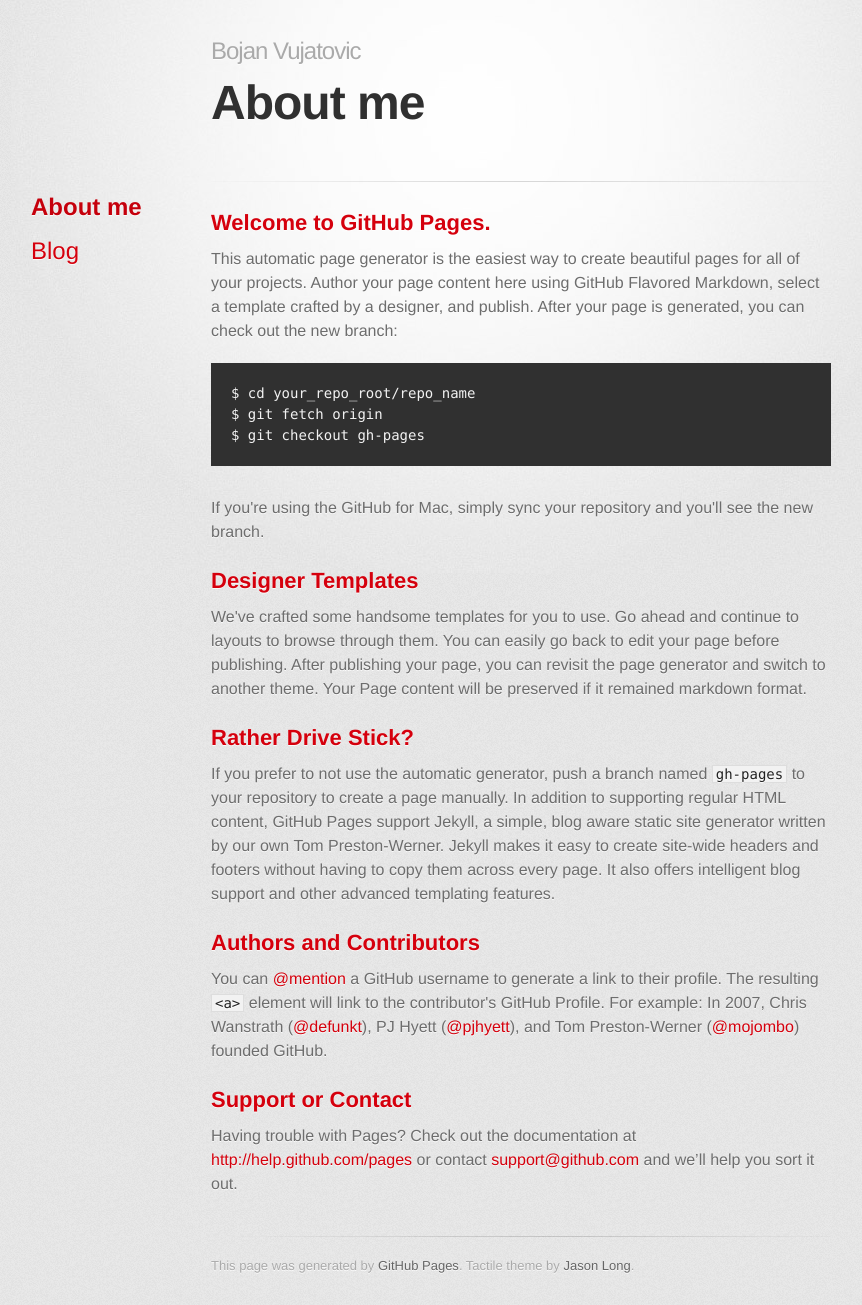
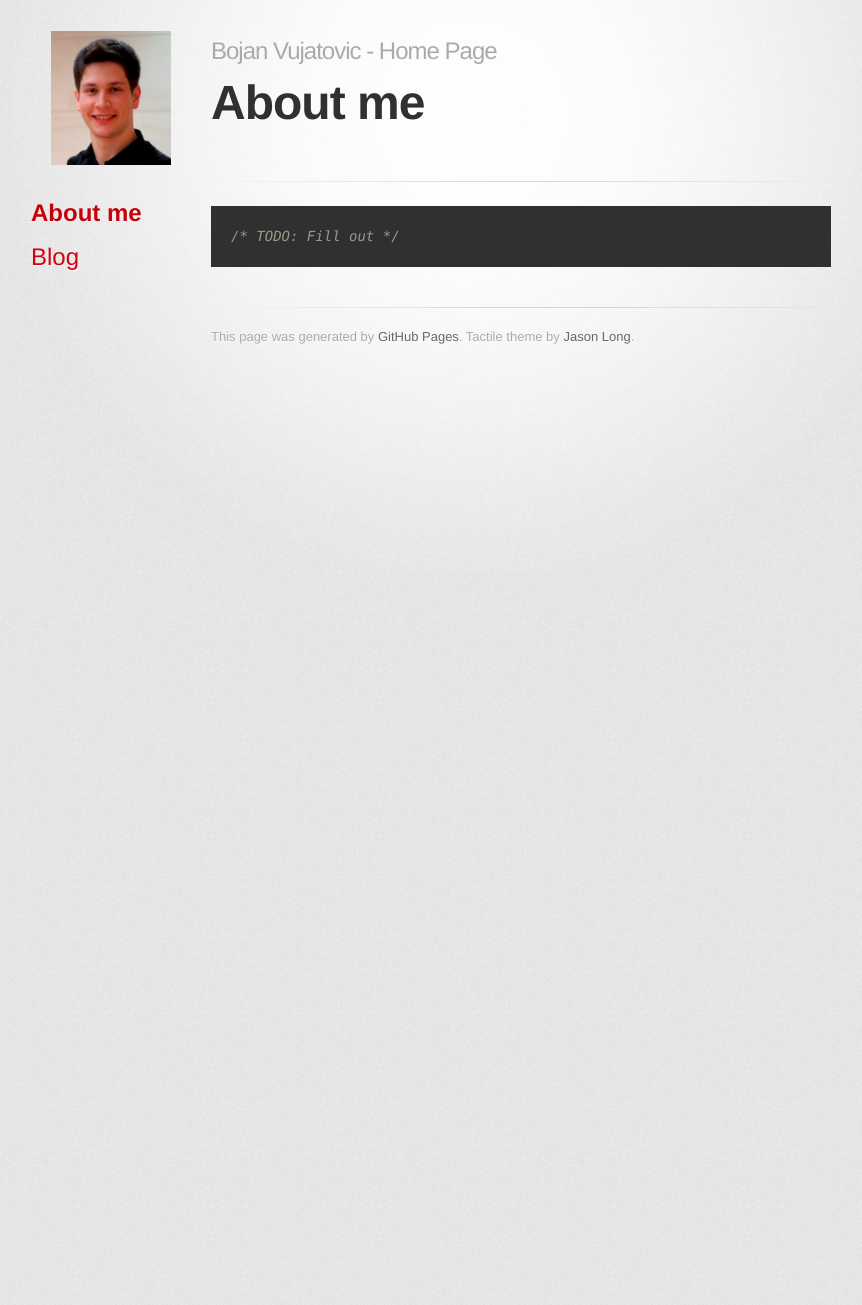
Before and after one commit to bojanvujatovic/bojanvujatovic.github.io, a Jekyll site: the page built from index.html, in a window 1280 px wide. Shown: the whole page, without its empty margins (169-1031 px from the left). Built offline with Jekyll 4.4.1, drawn with Linux system fonts in a browser that asks for light colours; some web fonts are replaced; after the commit the page ends 900 px from its top, so only the background shows below that.

Commit message:
Added main image, favicon, and TODO sign

```diff
--- a/_layouts/default.html
+++ b/_layouts/default.html
@@ -7,15 +7,19 @@
     <link rel="stylesheet" type="text/css" href="/stylesheets/stylesheet.css" media="screen">
     <link rel="stylesheet" type="text/css" href="/stylesheets/pygment_trac.css" media="screen">
     <link rel="stylesheet" type="text/css" href="/stylesheets/print.css" media="print">
+    <link rel="shortcut icon" href="/images/favicon.ico"/>
     <!--[if lt IE 9]>
     <script src="//html5shiv.googlecode.com/svn/trunk/html5.js"></script>
     <![endif]-->
-    <title>Bojan Vujatovic</title>
+    <title>Bojan Vujatovic - Home Page</title>
   </head>
 
   <body>
     <div id="container">
       <div class="left">
+
+        <img id="main_image" src="/images/header_image.jpg" />
+
         <ul id="main_menu">
             <li><a href="/">
                 <h2 {% if page.marked_menu_item == "About me" %}class="active"{% endif %}>About me</h2>
@@ -30,7 +34,7 @@
       <div class="inner">
 
         <header>
-        <h2>Bojan Vujatovic</h2>
+        <h2>Bojan Vujatovic - Home Page</h2>
           <h1>{{ page.title }}</h1>
 
           <h2></h2>
--- a/index.html
+++ b/index.html
@@ -3,34 +3,8 @@
 title: About me
 marked_menu_item: About me
 ---
-          <h3>
-<a name="welcome-to-github-pages" href="#welcome-to-github-pages"><span class="octicon octicon-link"></span></a>Welcome to GitHub Pages.</h3>
 
-<p>This automatic page generator is the easiest way to create beautiful pages for all of your projects. Author your page content here using GitHub Flavored Markdown, select a template crafted by a designer, and publish. After your page is generated, you can check out the new branch:</p>
+{% highlight c %}
+/* TODO: Fill out */
 
-<pre><code>$ cd your_repo_root/repo_name
-$ git fetch origin
-$ git checkout gh-pages
-</code></pre>
-
-<p>If you're using the GitHub for Mac, simply sync your repository and you'll see the new branch.</p>
-
-<h3>
-<a name="designer-templates" class="anchor" href="#designer-templates"><span class="octicon octicon-link"></span></a>Designer Templates</h3>
-
-<p>We've crafted some handsome templates for you to use. Go ahead and continue to layouts to browse through them. You can easily go back to edit your page before publishing. After publishing your page, you can revisit the page generator and switch to another theme. Your Page content will be preserved if it remained markdown format.</p>
-
-<h3>
-<a name="rather-drive-stick" class="anchor" href="#rather-drive-stick"><span class="octicon octicon-link"></span></a>Rather Drive Stick?</h3>
-
-<p>If you prefer to not use the automatic generator, push a branch named <code>gh-pages</code> to your repository to create a page manually. In addition to supporting regular HTML content, GitHub Pages support Jekyll, a simple, blog aware static site generator written by our own Tom Preston-Werner. Jekyll makes it easy to create site-wide headers and footers without having to copy them across every page. It also offers intelligent blog support and other advanced templating features.</p>
-
-<h3>
-<a name="authors-and-contributors" class="anchor" href="#authors-and-contributors"><span class="octicon octicon-link"></span></a>Authors and Contributors</h3>
-
-<p>You can <a href="https://github.com/blog/821" class="user-mention">@mention</a> a GitHub username to generate a link to their profile. The resulting <code>&lt;a&gt;</code> element will link to the contributor's GitHub Profile. For example: In 2007, Chris Wanstrath (<a href="https://github.com/defunkt" class="user-mention">@defunkt</a>), PJ Hyett (<a href="https://github.com/pjhyett" class="user-mention">@pjhyett</a>), and Tom Preston-Werner (<a href="https://github.com/mojombo" class="user-mention">@mojombo</a>) founded GitHub.</p>
-
-<h3>
-<a name="support-or-contact" class="anchor" href="#support-or-contact"><span class="octicon octicon-link"></span></a>Support or Contact</h3>
-
-<p>Having trouble with Pages? Check out the documentation at <a href="http://help.github.com/pages">http://help.github.com/pages</a> or contact <a href="mailto:support@github.com">support@github.com</a> and we’ll help you sort it out.</p>
+{% endhighlight %}
--- a/stylesheets/stylesheet.css
+++ b/stylesheets/stylesheet.css
@@ -381,7 +381,7 @@
 }
 
 #main_menu{
-  margin-top: 189px;
+  margin-top: 0px;
 }
 #main_menu h2{
   color: #d5000d;
@@ -402,3 +402,13 @@
     color: #c5000c;
     font-weight: bold;
 }
+
+#main_image{
+    display: block;
+    width: auto;
+    height: 134px;
+    margin-right: auto;
+    margin-left:  auto;
+    margin-top: 31px;
+    margin-bottom: 30px;
+}
```
Also changed, not shown: images/favicon.ico (added), images/header_image - Copy.jpg (added), images/header_image.jpg (added).
